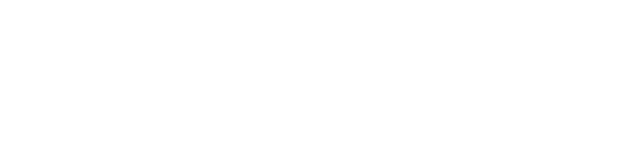
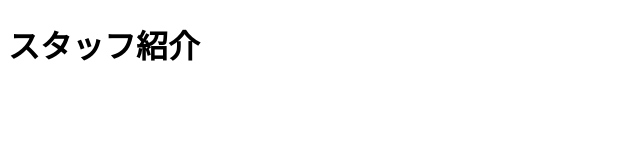
Before and after one commit to SyntaxErrorException/myshop, a plain HTML site: page staff.html in a window 1280 px wide. Shown: the whole page, without its empty margins (0-640 px from the left). Drawn offline with Linux system fonts and the light colour scheme.

Commit message:
スタッフ紹介

```diff
--- a/staff.html
+++ b/staff.html
@@ -7,6 +7,6 @@
     <title>Document</title>
 </head>
 <body>
-
+    <h1>スタッフ紹介</h1>
 </body>
 </html>
```
